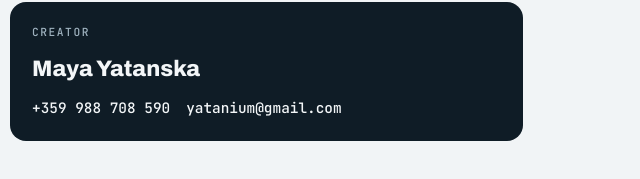
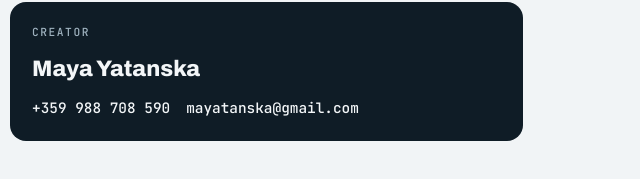
Before and after one commit to npetkkov/npetkkov.github.io, a plain HTML site: page maya-media-kit/index.html in a window 1280 px wide. Shown: the part 3665-3844 px from the top of the page, 637-1277 px from the left. Drawn offline with Linux system fonts and the light colour scheme.

Commit message:
Update Maya's email on the media kit
Co-Authored-By: Claude Opus 5.5 <noreply@anthropic.com>

```diff
--- a/maya-media-kit/index.html
+++ b/maya-media-kit/index.html
@@ -331,7 +331,7 @@ a.vrow:focus-visible { outline: 2px solid var(--accent); outline-offset: 2px; bo
       </div>
       <div class="contacts">
         <div class="person"><span class="label">Manager</span><h3>Nicola Petkov</h3><div class="line"><span>+359 876 905 059</span><span>n.petkkov@gmail.com</span></div></div>
-        <div class="person"><span class="label">Creator</span><h3>Maya Yatanska</h3><div class="line"><span>+359 988 708 590</span><span>yatanium@gmail.com</span></div></div>
+        <div class="person"><span class="label">Creator</span><h3>Maya Yatanska</h3><div class="line"><span>+359 988 708 590</span><span>mayatanska@gmail.com</span></div></div>
       </div>
     </section>
 
```
